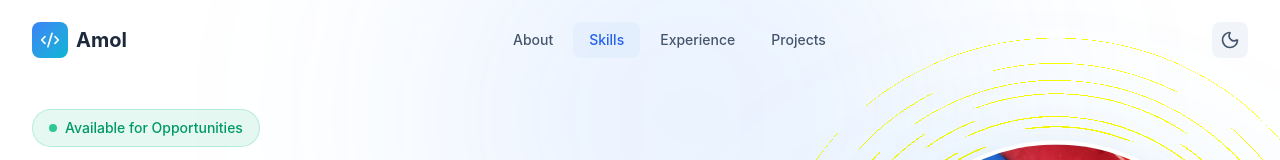
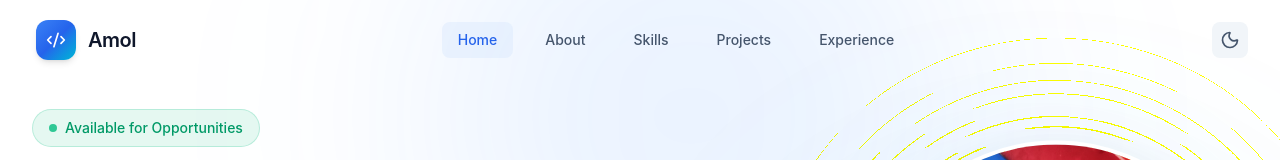
Before and after one commit to amolkanago/AK-portfolio, a React app: page / in a window 1280 px wide. Shown: the top 160 px of the page. Built offline with nearby package versions, Linux system fonts and the light colour scheme; the HTML template or start-up script is replaced by a standard one.

Commit message:
Enhanced the Navbar Section and also fixed the active selection section functionality

```diff
--- a/src/components/layout/Navbar/Navbar.tsx
+++ b/src/components/layout/Navbar/Navbar.tsx
@@ -1,4 +1,4 @@
-import { useState, useEffect, useCallback } from 'react';
+import { useState, useCallback } from 'react';
 import {
     motion,
     AnimatePresence,
@@ -12,123 +12,53 @@ import { NAV_LINKS } from '../../../data/navigation';
 import { NavbarLogo } from './NavbarLogo';
 import { NavbarLinks } from './NavbarLinks';
 import { ThemeToggle } from './ThemeToggle';
+import { useActiveSection } from '../../../hooks/useActiveSection';
+import { useScrolled } from '../../../hooks/useScrolled';
+import { useEscapeKey } from '../../../hooks/useEscapeKey';
+import { useBodyScrollLock } from '../../../hooks/useBodyScrollLock';
 
 export function Navbar() {
-    const [isScrolled, setIsScrolled] = useState(false);
     const [isMobileMenuOpen, setIsMobileMenuOpen] =
         useState(false);
 
-    const [activeSection, setActiveSection] =
-        useState<string | null>(null);
+    const progress = useScrollProgress();
 
-    const progress = useScrollProgress();
-    const prefersReducedMotion = useReducedMotion();
+    const prefersReducedMotion =
+        useReducedMotion();
 
-    useEffect(() => {
-        const handleScroll = () => {
-            setIsScrolled(window.scrollY > 50);
-        };
+    const isScrolled = useScrolled();
 
-        handleScroll();
+    const activeSection = useActiveSection({
+        ids: NAV_LINKS.map((link) =>
+            link.href.replace("#", "")
+        ),
+        offset: 120,
+    });
 
-        window.addEventListener('scroll', handleScroll, {
-            passive: true,
-        });
+    useEscapeKey(
+        () => setIsMobileMenuOpen(false),
+        isMobileMenuOpen
+    );
 
-        return () =>
-            window.removeEventListener(
-                'scroll',
-                handleScroll
-            );
-    }, []);
+    useBodyScrollLock(isMobileMenuOpen);
 
-    useEffect(() => {
-        const observer = new IntersectionObserver(
-            (entries) => {
-                const visibleSections = entries
-                    .filter((entry) => entry.isIntersecting)
-                    .sort(
-                        (a, b) =>
-                            b.intersectionRatio -
-                            a.intersectionRatio
-                    );
-
-                if (visibleSections.length > 0) {
-                    setActiveSection(
-                        visibleSections[0].target.id
-                    );
-                }
-            },
-            {
-                root: null,
-                rootMargin: '-15% 0px -60% 0px',
-                threshold: [0.2, 0.4, 0.6, 0.8],
-            }
-        );
-
-        NAV_LINKS.forEach((link) => {
-            const section = document.getElementById(
-                link.href.replace('#', '')
-            );
-
-            if (section) {
-                observer.observe(section);
-            }
-        });
-
-        return () => observer.disconnect();
-    }, []);
-
-    useEffect(() => {
-        const handleEscape = (
-            event: KeyboardEvent
-        ) => {
-            if (
-                event.key === 'Escape' &&
-                isMobileMenuOpen
-            ) {
-                setIsMobileMenuOpen(false);
-            }
-        };
-
-        document.addEventListener(
-            'keydown',
-            handleEscape
-        );
-
-        return () =>
-            document.removeEventListener(
-                'keydown',
-                handleEscape
-            );
-    }, [isMobileMenuOpen]);
-
-    useEffect(() => {
-        const originalOverflow =
-            document.body.style.overflow;
-
-        if (isMobileMenuOpen) {
-            document.body.style.overflow = 'hidden';
-        }
-
-        return () => {
-            document.body.style.overflow =
-                originalOverflow;
-        };
-    }, [isMobileMenuOpen]);
+    const NAVBAR_HEIGHT = 80;
 
     const scrollToSection = useCallback(
         (href: string) => {
-            const id = href.replace('#', '');
-
-            const element =
-                document.getElementById(id);
+            const id = href.replace("#", "");
+            const element = document.getElementById(id);
 
             if (!element) return;
 
-            element.scrollIntoView({
-                behavior: 'smooth',
-                block: 'start',
+            const top =
+                window.scrollY +
+                element.getBoundingClientRect().top -
+                NAVBAR_HEIGHT;
+
+            window.scrollTo({
+                top,
+                behavior: "smooth",
             });
 
             setIsMobileMenuOpen(false);
@@ -139,7 +69,7 @@ export function Navbar() {
     const scrollToTop = useCallback(() => {
         window.scrollTo({
             top: 0,
-            behavior: 'smooth',
+            behavior: "smooth",
         });
 
         setIsMobileMenuOpen(false);
@@ -183,24 +113,59 @@ export function Navbar() {
                         />
 
                         {/* Desktop Nav */}
-                        <div className="hidden items-center gap-1 lg:flex">
+                        <nav className="hidden items-center gap-1 lg:flex lg:items-center lg:gap-2 xl:gap-4" aria-label='Primary Navigation'>
                             <NavbarLinks
                                 links={NAV_LINKS}
                                 activeSection={activeSection}
                                 onNavigate={scrollToSection}
                             />
-                        </div>
+                        </nav>
 
-                        <div className="flex items-center gap-3">
+                        {/* Actions */}
+                        <div className="flex items-center gap-2 sm:gap-3">
                             <ThemeToggle />
 
                             <button
+                                type="button"
+                                aria-label={
+                                    isMobileMenuOpen
+                                        ? "Close Menu"
+                                        : "Open Menu"
+                                }
+
                                 onClick={() =>
                                     setIsMobileMenuOpen(
                                         (prev) => !prev
                                     )
                                 }
-                                className="rounded-lg bg-slate-100 p-2 dark:bg-slate-800 lg:hidden"
+                                className="
+                    inline-flex
+                    h-10
+                    w-10
+                    items-center
+                    justify-center
+                    rounded-xl
+                    border
+                    border-slate-200/80
+                    bg-white/80
+                    text-slate-700
+                    shadow-sm
+                    backdrop-blur
+                    transition-all
+                    duration-200
+                    hover:bg-slate-100
+                    hover:shadow-md
+                    active:scale-95
+                    focus:outline-none
+                    focus-visible:ring-2
+                    focus-visible:ring-sky-500
+                    focus-visible:ring-offset-2
+                    dark:border-slate-700
+                    dark:bg-slate-900/80
+                    dark:text-slate-200
+                    dark:hover:bg-slate-800
+                    dark:focus-visible:ring-offset-slate-950
+                    lg:hidden"
                             >
                                 {isMobileMenuOpen ? (
                                     <X className="h-5 w-5" />
@@ -213,9 +178,12 @@ export function Navbar() {
                 </div>
 
                 {/* Mobile Menu */}
-                <AnimatePresence>
+                <AnimatePresence mode="wait">
                     {isMobileMenuOpen && (
-                        <motion.div
+                        <motion.nav
+                            id="mobile-navigation"
+                            role="navigation"
+                            aria-label="Mobile Navigation"
                             initial={{
                                 opacity: 0,
                                 height: 0,
@@ -238,7 +206,7 @@ export function Navbar() {
                                     onNavigate={scrollToSection}
                                 />
                             </div>
-                        </motion.div>
+                        </motion.nav>
                     )}
                 </AnimatePresence>
             </motion.nav>
--- a/src/components/layout/Navbar/NavbarLogo.tsx
+++ b/src/components/layout/Navbar/NavbarLogo.tsx
@@ -9,28 +9,79 @@ export function NavbarLogo({
 
     return (
         <motion.button
+            type="button"
+            aria-label="Go to homepage"
+            onClick={onClick}
             whileHover={
                 prefersReducedMotion
                     ? undefined
-                    : { scale: 1.05 }
+                    : {
+                        scale: 1.03,
+                        y: -1,
+                    }
             }
             whileTap={
                 prefersReducedMotion
                     ? undefined
-                    : { scale: 0.95 }
+                    : {
+                        scale: 0.97,
+                    }
             }
-            onClick={onClick}
-            className="flex items-center gap-2 rounded-lg font-bold text-slate-800 focus-ring dark:text-white"
-            aria-label="Amol Kanago Home"
+            transition={{
+                duration: 0.2,
+                ease: "easeOut",
+            }}
+            className="
+        group
+        inline-flex
+        items-center
+        gap-3
+        rounded-xl
+        px-1
+        py-1
+        text-slate-900
+        transition-colors
+        focus-visible:outline-none
+        focus-visible:ring-2
+        focus-visible:ring-primary-500
+        focus-visible:ring-offset-2
+        dark:text-white
+        dark:focus-visible:ring-offset-slate-950
+    "
         >
-            <div className="rounded-lg bg-gradient-to-br from-primary-500 to-accent-500 p-2">
+            <div
+                className="
+            flex
+            h-10
+            w-10
+            items-center
+            justify-center
+            rounded-xl
+            bg-gradient-to-br
+            from-primary-500
+            via-primary-600
+            to-accent-500
+            shadow-md
+            transition-all
+            duration-300
+            group-hover:shadow-lg
+            group-hover:shadow-primary-500/25
+        "
+            >
                 <Code2
                     className="h-5 w-5 text-white"
                     aria-hidden="true"
                 />
             </div>
 
-            <span className="text-xl">
+            <span
+                className="
+            text-lg
+            font-semibold
+            tracking-tight
+            sm:text-xl
+        "
+            >
                 Amol
             </span>
         </motion.button>
--- a/src/data/navigation.ts
+++ b/src/data/navigation.ts
@@ -1,4 +1,8 @@
 export const NAV_LINKS = [
+    {
+        href: "#home",
+        label: "Home",
+    },
     {
         href: '#about',
         label: 'About',
@@ -8,12 +12,12 @@ export const NAV_LINKS = [
         label: 'Skills',
     },
     {
+        href: '#projects',
+        label: 'Projects',
+    },
+    {
         href: '#experience',
         label: 'Experience',
-    },
-    {
-        href: '#projects',
-        label: 'Projects',
     },
 ] as const;
 
--- /dev/null
+++ b/src/hooks/useActiveSection.ts
@@ -0,0 +1,87 @@
+import { useEffect, useState } from "react";
+
+interface UseActiveSectionProps {
+    ids: string[];
+    offset?: number;
+    homeId?: string;
+}
+
+export function useActiveSection({
+    ids,
+    offset = 100,
+    homeId = "home",
+}: UseActiveSectionProps) {
+    const [activeSection, setActiveSection] = useState(homeId);
+
+    useEffect(() => {
+        if (!ids.length) return;
+
+        let ticking = false;
+
+        const updateActiveSection = () => {
+            ticking = false;
+
+            // Top of the page
+            if (window.scrollY < offset) {
+                setActiveSection((prev) =>
+                    prev === homeId ? prev : homeId
+                );
+                return;
+            }
+
+            let currentSection = homeId;
+
+            for (const id of ids) {
+                const element = document.getElementById(id);
+
+                if (!element) continue;
+
+                if (
+                    element.getBoundingClientRect().top <=
+                    offset
+                ) {
+                    currentSection = id;
+                } else {
+                    break;
+                }
+            }
+
+            setActiveSection((prev) =>
+                prev === currentSection
+                    ? prev
+                    : currentSection
+            );
+        };
+
+        updateActiveSection();
+
+        const handleScroll = () => {
+            if (!ticking) {
+                requestAnimationFrame(updateActiveSection);
+                ticking = true;
+            }
+        };
+
+        window.addEventListener("scroll", handleScroll, {
+            passive: true,
+        });
+
+        window.addEventListener(
+            "resize",
+            updateActiveSection
+        );
+
+        return () => {
+            window.removeEventListener(
+                "scroll",
+                handleScroll
+            );
+            window.removeEventListener(
+                "resize",
+                updateActiveSection
+            );
+        };
+    }, [ids, offset, homeId]);
+
+    return activeSection;
+}
--- /dev/null
+++ b/src/hooks/useBodyScrollLock.ts
@@ -0,0 +1,20 @@
+import { useEffect } from "react";
+
+export function useBodyScrollLock(
+    locked: boolean
+) {
+    useEffect(() => {
+        const { style } = document.body;
+        const previousOverflow =
+            style.overflow;
+
+        if (locked) {
+            style.overflow = "hidden";
+        }
+
+        return () => {
+            style.overflow =
+                previousOverflow;
+        };
+    }, [locked]);
+}
--- /dev/null
+++ b/src/hooks/useEscapeKey.ts
@@ -0,0 +1,29 @@
+import { useEffect } from "react";
+
+export function useEscapeKey(
+    callback: () => void,
+    enabled = true
+) {
+    useEffect(() => {
+        if (!enabled) return;
+
+        const handleKeyDown = (
+            event: KeyboardEvent
+        ) => {
+            if (event.key === "Escape") {
+                callback();
+            }
+        };
+
+        document.addEventListener(
+            "keydown",
+            handleKeyDown
+        );
+
+        return () =>
+            document.removeEventListener(
+                "keydown",
+                handleKeyDown
+            );
+    }, [callback, enabled]);
+}
--- /dev/null
+++ b/src/hooks/useScrolled.ts
@@ -0,0 +1,37 @@
+import { useEffect, useState } from "react";
+
+export function useScrolled(
+    threshold = 50
+) {
+    const [isScrolled, setIsScrolled] =
+        useState(false);
+
+    useEffect(() => {
+        const handleScroll = () => {
+            const scrolled =
+                window.scrollY > threshold;
+
+            setIsScrolled((prev) =>
+                prev === scrolled
+                    ? prev
+                    : scrolled
+            );
+        };
+
+        handleScroll();
+
+        window.addEventListener(
+            "scroll",
+            handleScroll,
+            { passive: true }
+        );
+
+        return () =>
+            window.removeEventListener(
+                "scroll",
+                handleScroll
+            );
+    }, [threshold]);
+
+    return isScrolled;
+}
```
Also changed, not shown: src/hooks/useScrollProgress.ts (+51 -11 lines), src/assets/images/about-image.png (added), src/assets/images/hero-image.png (added).
